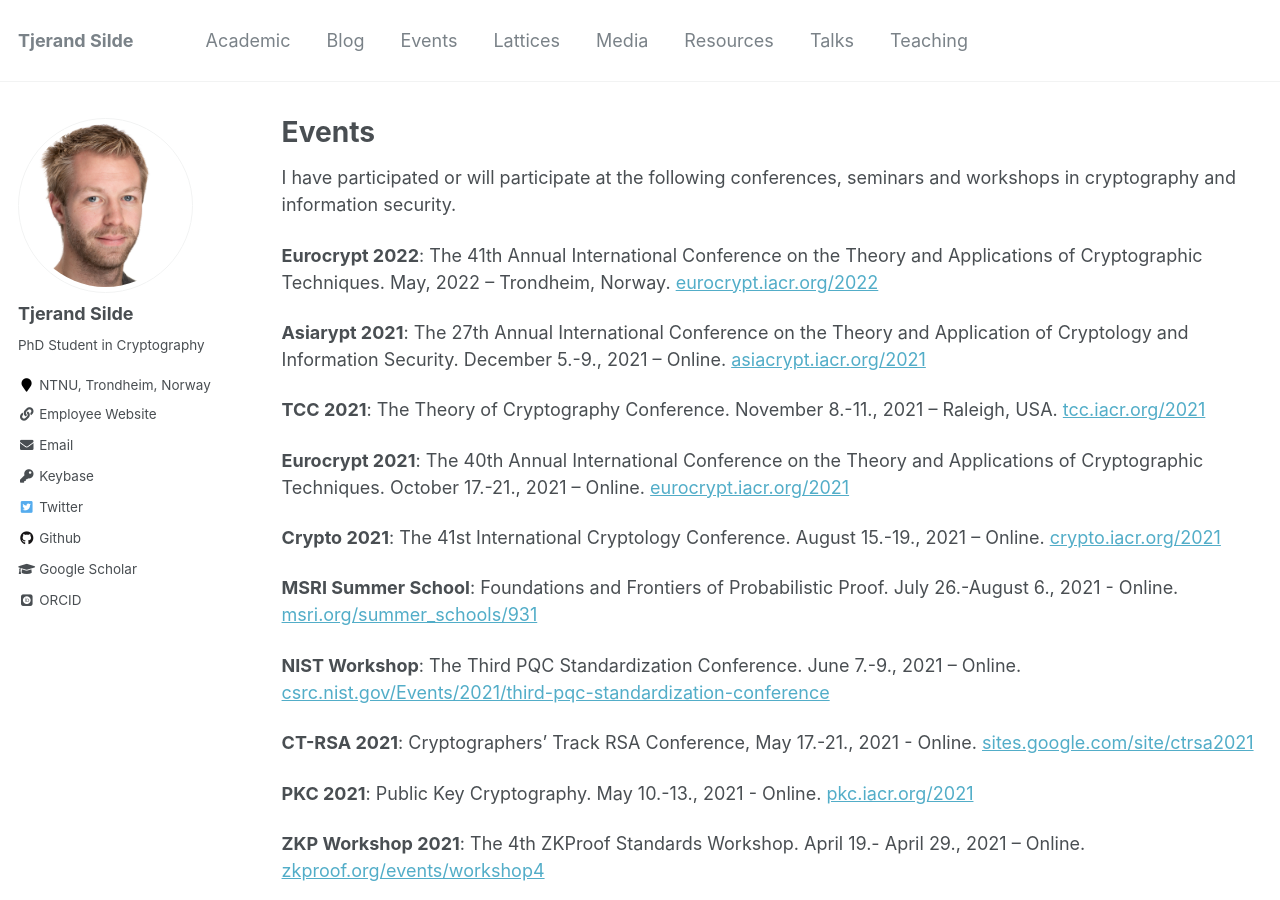
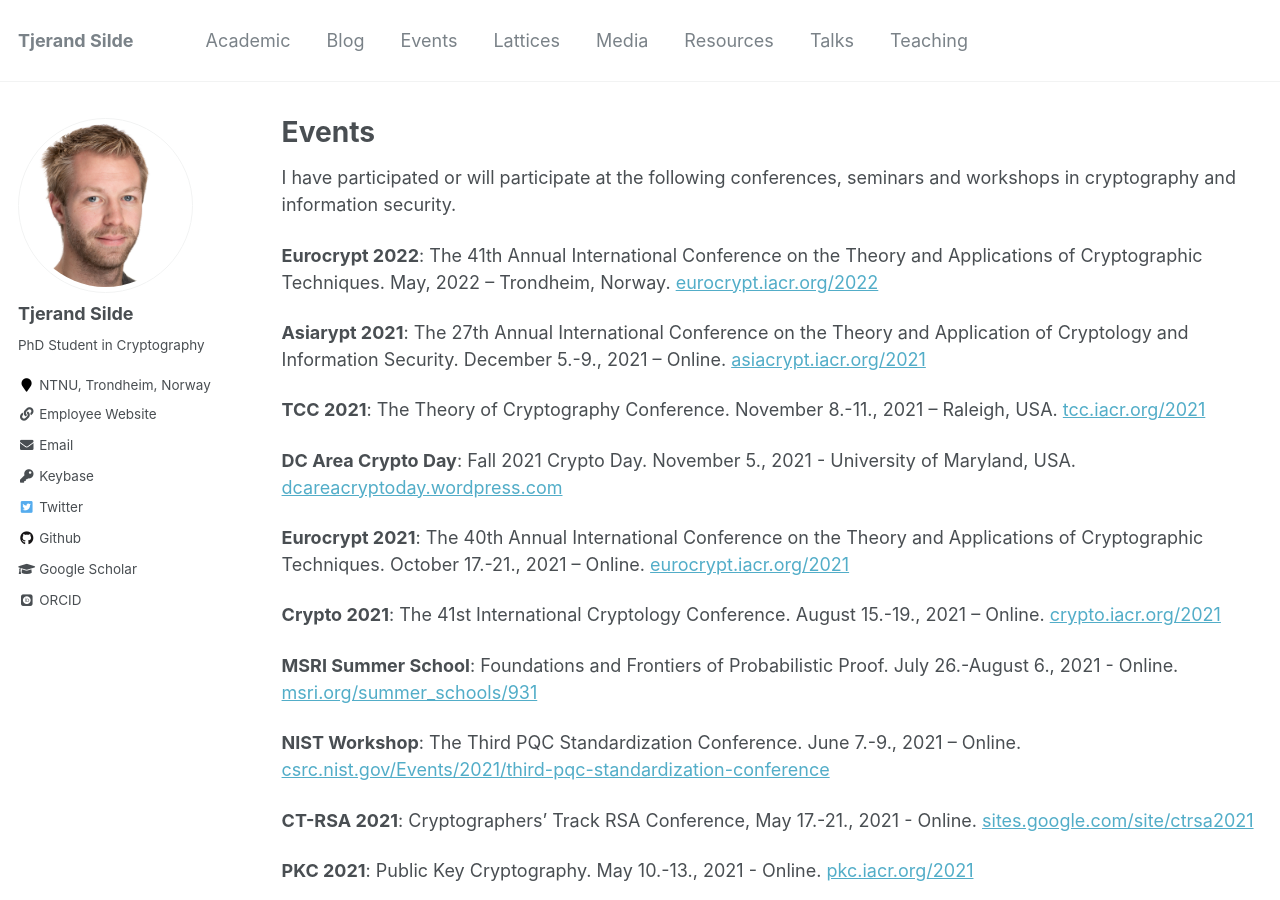
Before and after one commit to tjesi/tjesi.github.io, a Jekyll site: the page built from _pages/events.md, in a window 1280 px wide and 900 px high. Built offline with Jekyll 4.4.1, drawn with Linux system fonts in a browser that asks for light colours; some web fonts are replaced.

Commit message:
Update events.md

```diff
--- a/_pages/events.md
+++ b/_pages/events.md
@@ -12,6 +12,8 @@ I have participated or will participate at the following conferences, seminars a
 **Asiarypt 2021**: The 27th Annual International Conference on the Theory and Application of Cryptology and Information Security. December 5.-9., 2021 – Online. [asiacrypt.iacr.org/2021](https://asiacrypt.iacr.org/2021)
 
 **TCC 2021**: The Theory of Cryptography Conference. November 8.-11., 2021 – Raleigh, USA. [tcc.iacr.org/2021](https://tcc.iacr.org/2021)
+
+**DC Area Crypto Day**: Fall 2021 Crypto Day. November 5., 2021 - University of Maryland, USA. [dcareacryptoday.wordpress.com](https://dcareacryptoday.wordpress.com/2021/10/25/fall-2021-crypto-day)
 
 **Eurocrypt 2021**: The 40th Annual International Conference on the Theory and Applications of Cryptographic Techniques. October 17.-21., 2021 – Online. [eurocrypt.iacr.org/2021](https://eurocrypt.iacr.org/2021)
 
```
